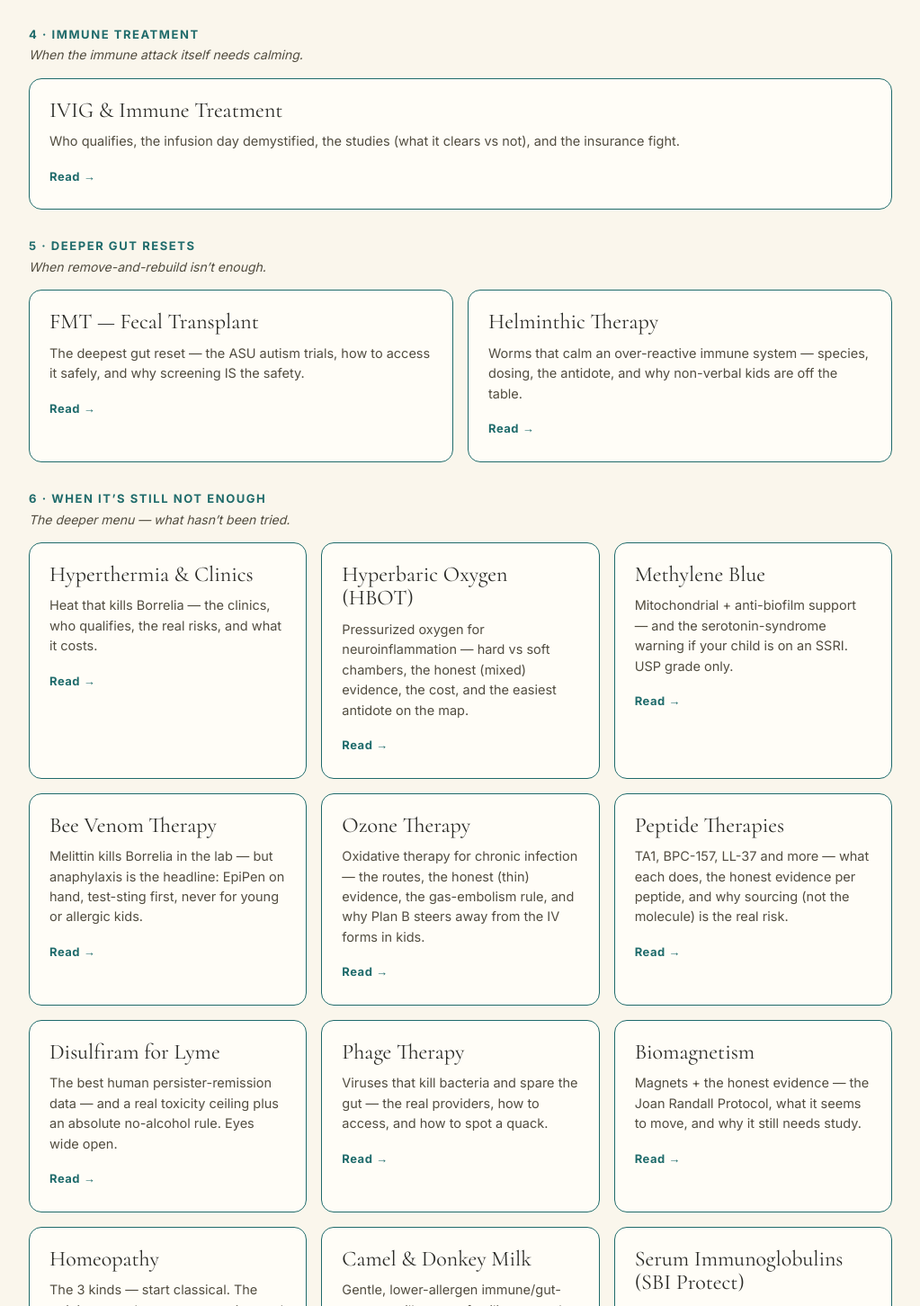
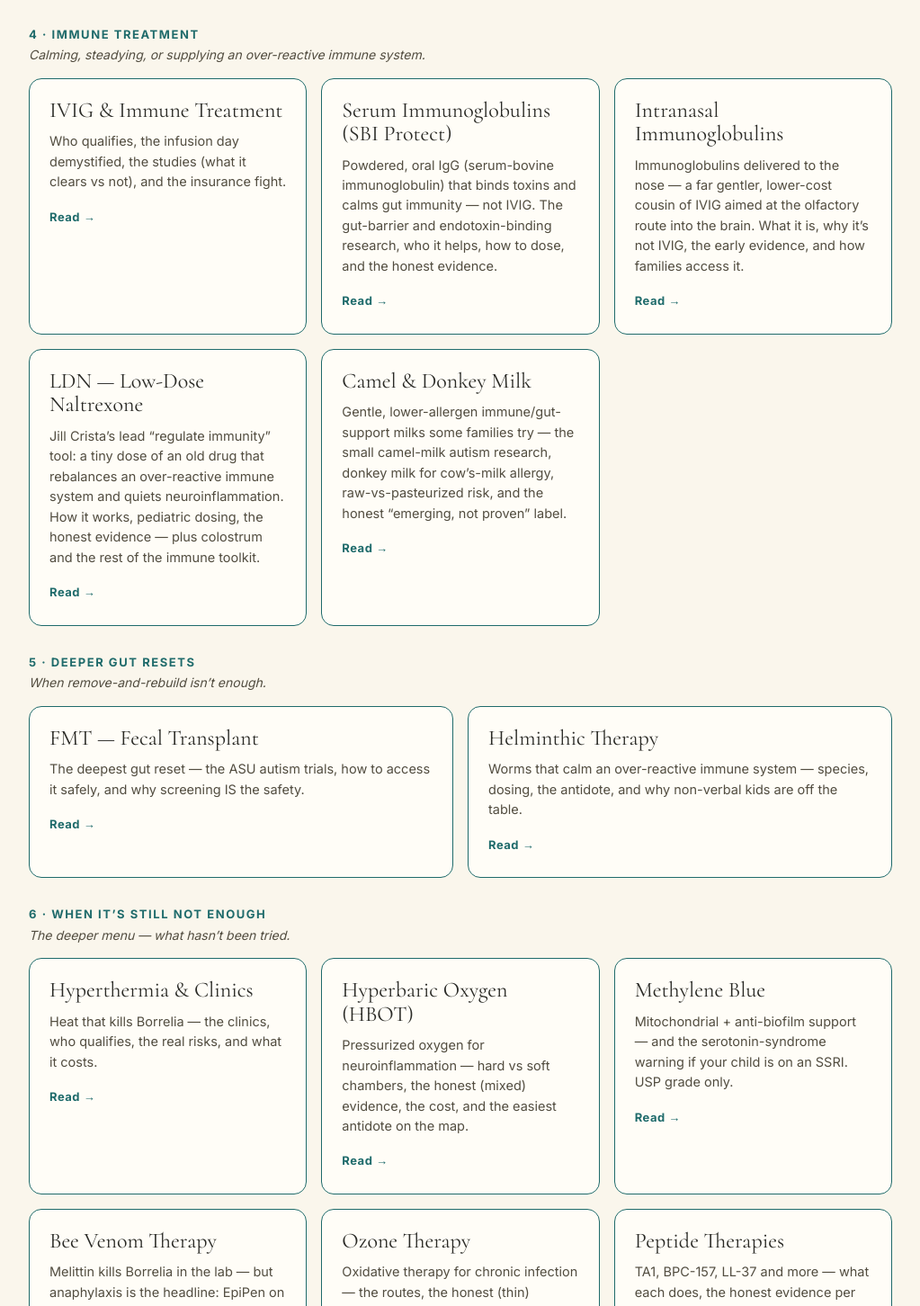
Before and after one commit to myleshorton/planb-pans, a Next.js app: page /learn in a window 1280 px wide. Shown: the part 2598-4050 px from the top of the page at 90% size, without its empty margins (128-1151 px from the left). Built offline with nearby package versions, Linux system fonts and the light colour scheme.

Commit message:
hub: group all immune treatments together — move SBI, INIG, LDN, camel/donkey into '4 · Immune treatment' (was IVIG-only); deeper menu keeps homeopathy + the rest

```diff
--- a/app/learn/page.tsx
+++ b/app/learn/page.tsx
@@ -52,9 +52,13 @@ const SECTIONS: { group: string; sub: string; items: Item[] }[] = [
   },
   {
     group: '4 · Immune treatment',
-    sub: 'When the immune attack itself needs calming.',
+    sub: 'Calming, steadying, or supplying an over-reactive immune system.',
     items: [
       { title: 'IVIG & Immune Treatment', blurb: 'Who qualifies, the infusion day demystified, the studies (what it clears vs not), and the insurance fight.', href: '/ivig.html' },
+      { title: 'Serum Immunoglobulins (SBI Protect)', blurb: 'Powdered, oral IgG (serum-bovine immunoglobulin) that binds toxins and calms gut immunity — not IVIG. The gut-barrier and endotoxin-binding research, who it helps, how to dose, and the honest evidence.', href: '/serum-immunoglobulins.html' },
+      { title: 'Intranasal Immunoglobulins', blurb: 'Immunoglobulins delivered to the nose — a far gentler, lower-cost cousin of IVIG aimed at the olfactory route into the brain. What it is, why it’s not IVIG, the early evidence, and how families access it.', href: '/nasal-immunoglobulins.html' },
+      { title: 'LDN — Low-Dose Naltrexone', blurb: 'Jill Crista’s lead “regulate immunity” tool: a tiny dose of an old drug that rebalances an over-reactive immune system and quiets neuroinflammation. How it works, pediatric dosing, the honest evidence — plus colostrum and the rest of the immune toolkit.', href: '/ldn.html' },
+      { title: 'Camel & Donkey Milk', blurb: 'Gentle, lower-allergen immune/gut-support milks some families try — the small camel-milk autism research, donkey milk for cow’s-milk allergy, raw-vs-pasteurized risk, and the honest “emerging, not proven” label.', href: '/camel-donkey-milk.html' },
     ],
   },
   {
@@ -79,10 +83,6 @@ const SECTIONS: { group: string; sub: string; items: Item[] }[] = [
       { title: 'Phage Therapy', blurb: 'Viruses that kill bacteria and spare the gut — the real providers, how to access, and how to spot a quack.', href: '/phage.html' },
       { title: 'Biomagnetism', blurb: 'Magnets + the honest evidence — the Joan Randall Protocol, what it seems to move, and why it still needs study.', href: '/biomagnetism.html' },
       { title: 'Homeopathy', blurb: 'The 3 kinds — start classical. The training gap, the recovery stories, and how to find a true-classical homeopath.', href: '/homeopathy.html' },
-      { title: 'Camel & Donkey Milk', blurb: 'Gentle, lower-allergen immune/gut-support milks some families try — the small camel-milk autism research, donkey milk for cow’s-milk allergy, raw-vs-pasteurized risk, and the honest “emerging, not proven” label.', href: '/camel-donkey-milk.html' },
-      { title: 'Serum Immunoglobulins (SBI Protect)', blurb: 'Powdered, oral IgG (serum-bovine immunoglobulin) that binds toxins and calms gut immunity — not IVIG. The gut-barrier and endotoxin-binding research, who it helps, how to dose, and the honest evidence.', href: '/serum-immunoglobulins.html' },
-      { title: 'Intranasal Immunoglobulins', blurb: 'Immunoglobulins delivered to the nose — a far gentler, lower-cost cousin of IVIG aimed at the olfactory route into the brain. What it is, why it’s not IVIG, the early evidence, and how families access it.', href: '/nasal-immunoglobulins.html' },
-      { title: 'LDN — Low-Dose Naltrexone', blurb: 'Jill Crista’s lead “regulate immunity” tool: a tiny dose of an old drug that rebalances an over-reactive immune system and quiets neuroinflammation. How it works, pediatric dosing, the honest evidence — plus colostrum and the rest of the immune toolkit.', href: '/ldn.html' },
     ],
   },
 ]
```
